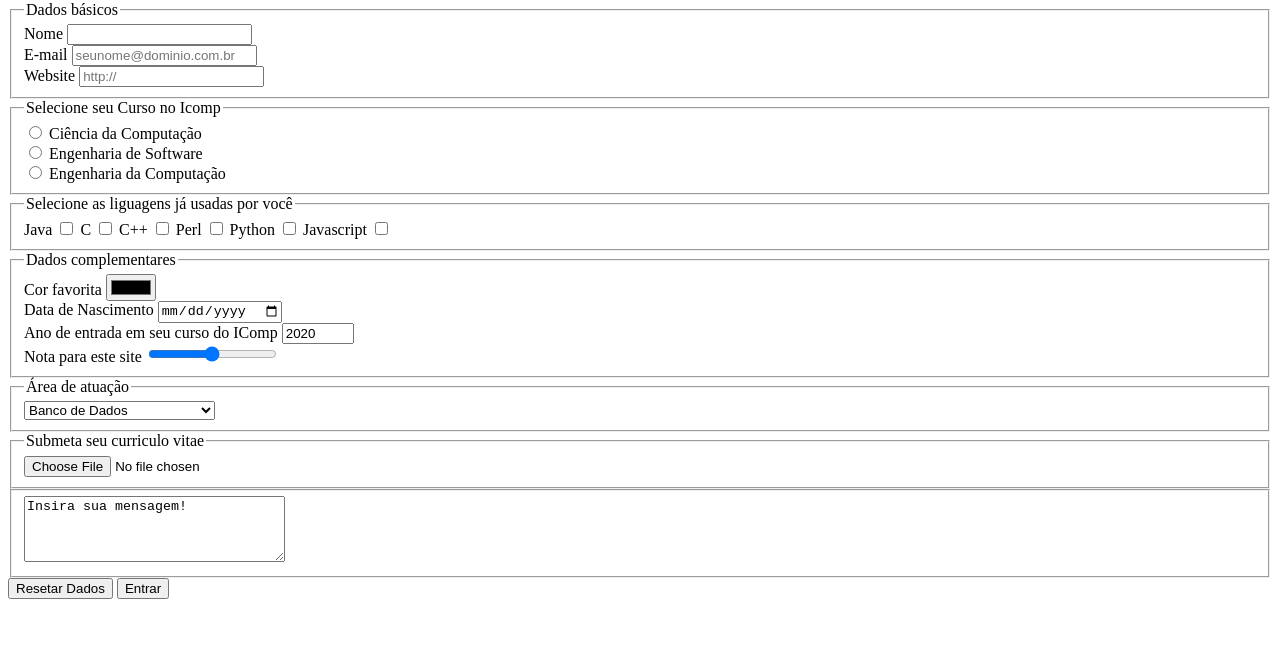
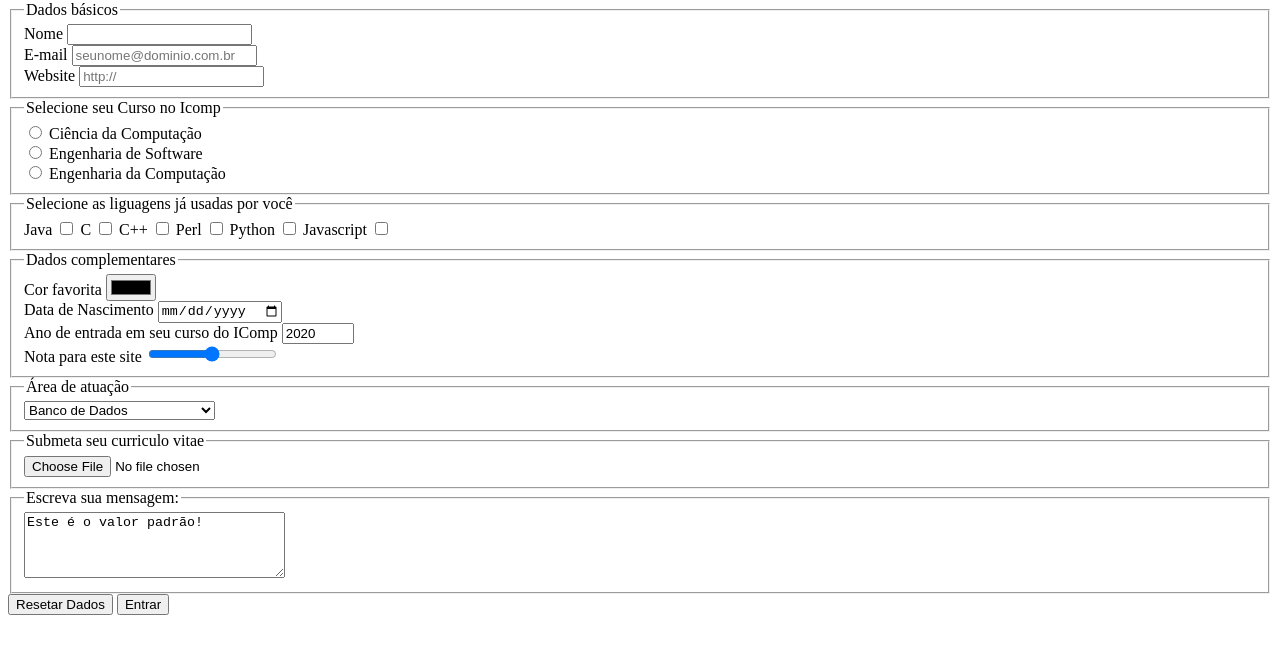
Before and after one commit to paulaquadros/ProgWeb, a plain HTML site: page second-index.html in a window 1280 px wide. Shown: the part 79-732 px from the top of the page. Drawn offline with Linux system fonts and the light colour scheme.

Commit message:
Second exercise (Minha segunda página)

```diff
--- a/second-index.html
+++ b/second-index.html
@@ -71,7 +71,8 @@
             <input type="file" name="curriculo">
         </fieldset>
         <fieldset>
-            <textarea name="mensagem" rows="4" cols="30">Insira sua mensagem!</textarea>
+            <legend>Escreva sua mensagem:</legend>
+            <textarea name="mensagem" rows="4" cols="30">Este é o valor padrão!</textarea>
         </fieldset>
         <input type="reset" value="Resetar Dados" />
         <input type="submit" name="submit" value="Entrar" />
```
